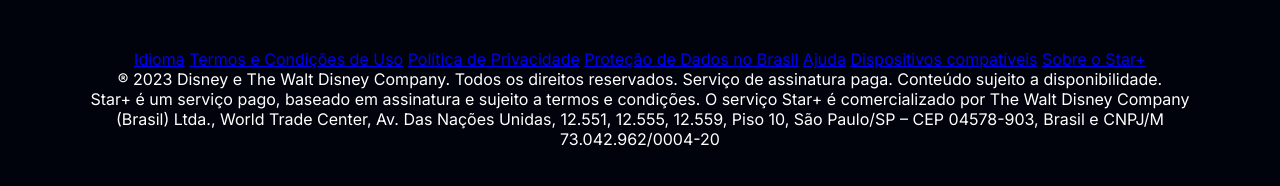
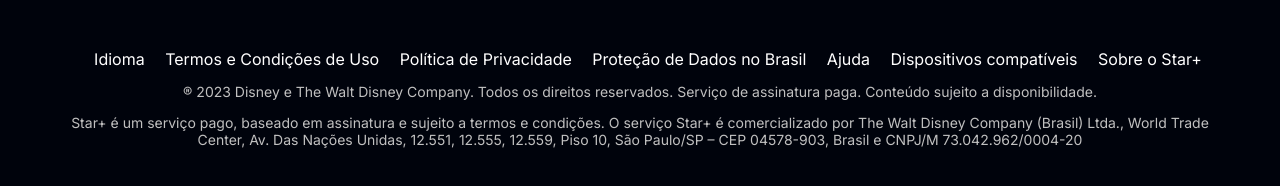
Before and after one commit to Jaozin10/alura-2, a plain HTML site: page index.html in a window 1280 px wide. Shown: the part 3773-3959 px from the top of the page. Drawn offline with Linux system fonts and the light colour scheme.

Commit message:
Add files via upload

```diff
--- a/style.css
+++ b/style.css
@@ -145,3 +145,19 @@
     background-color: var(--bota-azul-efeito);
     color: var(--cor-de-fundo);
 }
+
+.rodape__texto{
+    margin: 1em 0;
+    color: var(--cinza-secundário);
+    font-size: 14px;
+}
+
+.lista__link a:hover{
+    color: var(--botão-azul);
+}
+
+.lista__link a{
+    text-decoration: none;
+    color:var(--branco-principal);
+    margin-left: 1em;
+}
```
